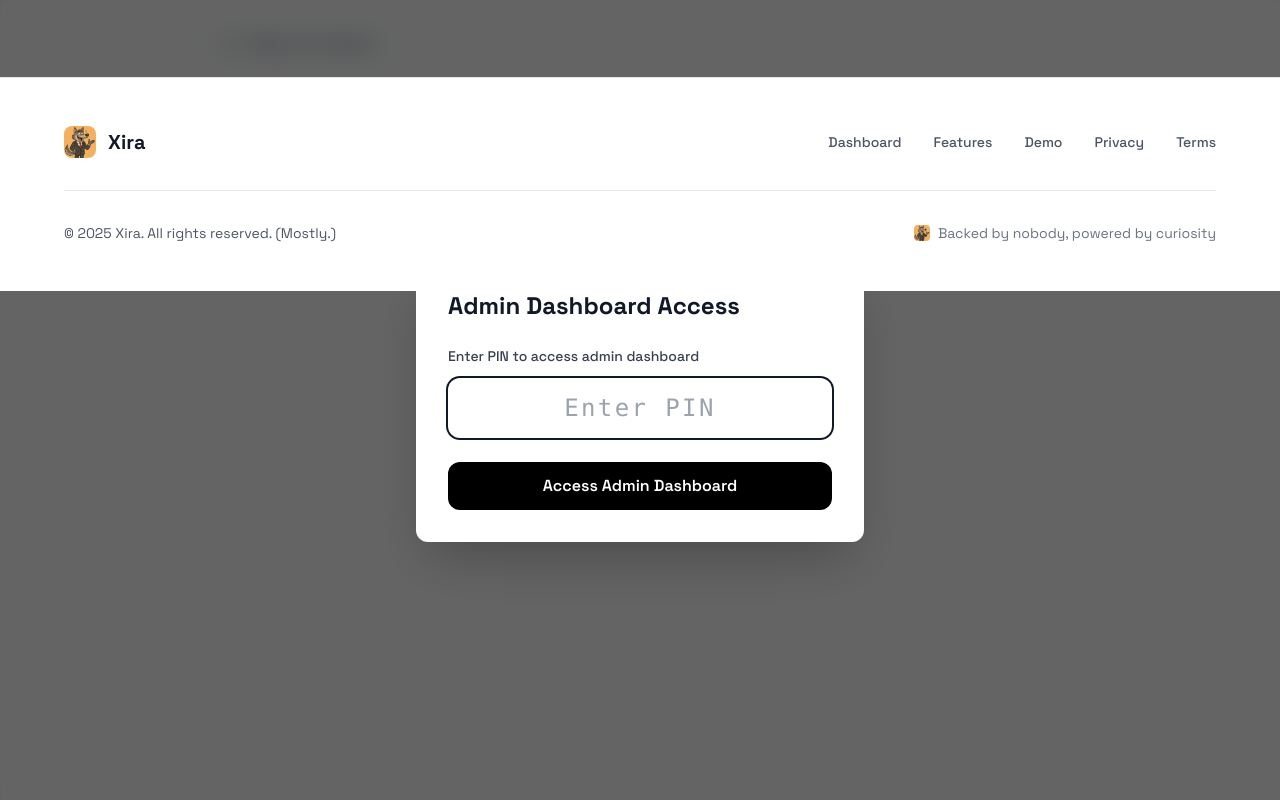
After one commit to muhammadanas0716/Xira, a Flask app: page /admin in a window 1280 px wide. The commit adds this page. Run offline with Flask 3, Linux system fonts and the light colour scheme; some libraries are stand-ins or nearby versions.

```diff
--- a/app/__init__.py
+++ b/app/__init__.py
@@ -17,10 +17,6 @@ def create_app():
     db.init_app(app)
 
     allowed_origins = os.getenv('ALLOWED_ORIGINS', 'http://localhost:5000,http://localhost:5001').split(',')
-    if os.getenv('VERCEL'):
-        vercel_url = os.getenv('VERCEL_URL', '')
-        if vercel_url:
-            allowed_origins.append(f'https://{vercel_url}')
     CORS(app, origins=allowed_origins if allowed_origins else ['*'], supports_credentials=True)
 
     @app.after_request
--- a/app/routes/main.py
+++ b/app/routes/main.py
@@ -66,3 +66,9 @@ def privacy():
 @main_bp.route('/terms')
 def terms():
     return render_template('terms.html')
+
+@main_bp.route('/admin')
+def admin():
+    if not session.get('dashboard_authenticated', False):
+        return render_template('admin.html', show_pin_modal=True)
+    return render_template('admin.html', show_pin_modal=False)
--- a/init_db.py
+++ b/init_db.py
@@ -3,7 +3,6 @@
 Initialize database schema
 Usage: python init_db.py [url]
 Example: python init_db.py http://localhost:5000
-Example: python init_db.py https://your-app.vercel.app
 """
 
 import sys
--- a/package.json
+++ /dev/null
@@ -1,5 +0,0 @@
-{
-  "dependencies": {
-    "@vercel/analytics": "^1.5.0"
-  }
-}
--- /dev/null
+++ b/static/js/admin.js
@@ -0,0 +1,168 @@
+function validatePin() {
+    const pinInput = document.getElementById('pinInput');
+    const pin = pinInput.value.trim();
+    const errorMsg = document.getElementById('pinError');
+    const submitBtn = document.getElementById('pinSubmitBtn');
+
+    if (!pin) {
+        errorMsg.textContent = 'Please enter a PIN';
+        errorMsg.classList.remove('hidden');
+        return;
+    }
+
+    submitBtn.disabled = true;
+    submitBtn.textContent = 'Validating...';
+
+    fetch('/api/validate-dashboard-pin', {
+        method: 'POST',
+        headers: {
+            'Content-Type': 'application/json',
+        },
+        body: JSON.stringify({ pin: pin })
+    })
+    .then(response => response.json())
+    .then(data => {
+        if (data.success) {
+            window.location.reload();
+        } else {
+            errorMsg.textContent = data.error || 'Invalid PIN';
+            errorMsg.classList.remove('hidden');
+            submitBtn.disabled = false;
+            submitBtn.textContent = 'Access Admin Dashboard';
+            pinInput.value = '';
+            pinInput.focus();
+        }
+    })
+    .catch(error => {
+        errorMsg.textContent = 'Error validating PIN. Please try again.';
+        errorMsg.classList.remove('hidden');
+        submitBtn.disabled = false;
+        submitBtn.textContent = 'Access Admin Dashboard';
+    });
+}
+
+document.addEventListener('DOMContentLoaded', function() {
+    const pinInput = document.getElementById('pinInput');
+    if (pinInput) {
+        pinInput.addEventListener('keypress', function(e) {
+            if (e.key === 'Enter') {
+                validatePin();
+            }
+        });
+        pinInput.focus();
+    }
+
+    if (!document.getElementById('pinModalOverlay')) {
+        loadWaitlist();
+        loadMessages();
+    }
+});
+
+function loadWaitlist() {
+    fetch('/api/admin/waitlist')
+        .then(response => response.json())
+        .then(data => {
+            const loading = document.getElementById('waitlistLoading');
+            const container = document.getElementById('waitlistContainer');
+            const empty = document.getElementById('waitlistEmpty');
+            const count = document.getElementById('waitlistCount');
+            const tbody = document.getElementById('waitlistTableBody');
+
+            loading.classList.add('hidden');
+
+            if (data.success && data.data && data.data.length > 0) {
+                count.textContent = data.count;
+                tbody.innerHTML = '';
+
+                data.data.forEach(item => {
+                    const row = document.createElement('tr');
+                    const date = item.created_at ? new Date(item.created_at).toLocaleString() : 'N/A';
+                    row.innerHTML = `
+                        <td class="px-4 py-3 whitespace-nowrap text-sm text-gray-900">${escapeHtml(item.email)}</td>
+                        <td class="px-4 py-3 whitespace-nowrap text-sm text-gray-500">${escapeHtml(date)}</td>
+                    `;
+                    tbody.appendChild(row);
+                });
+
+                container.classList.remove('hidden');
+            } else {
+                count.textContent = '0';
+                empty.classList.remove('hidden');
+            }
+        })
+        .catch(error => {
+            console.error('Error loading waitlist:', error);
+            document.getElementById('waitlistLoading').classList.add('hidden');
+            document.getElementById('waitlistEmpty').classList.remove('hidden');
+        });
+}
+
+function loadMessages() {
+    fetch('/api/admin/messages')
+        .then(response => response.json())
+        .then(data => {
+            const loading = document.getElementById('messagesLoading');
+            const container = document.getElementById('messagesContainer');
+            const empty = document.getElementById('messagesEmpty');
+            const count = document.getElementById('messagesCount');
+            const tbody = document.getElementById('messagesTableBody');
+
+            loading.classList.add('hidden');
+
+            if (data.success && data.data && data.data.length > 0) {
+                count.textContent = data.count;
+                tbody.innerHTML = '';
+
+                data.data.forEach(item => {
+                    const row = document.createElement('tr');
+                    const date = item.created_at ? new Date(item.created_at).toLocaleString() : 'N/A';
+                    const questionPreview = item.question.length > 50
+                        ? escapeHtml(item.question.substring(0, 50)) + '...'
+                        : escapeHtml(item.question);
+
+                    row.className = 'hover:bg-gray-50 cursor-pointer';
+                    row.innerHTML = `
+                        <td class="px-4 py-3 text-sm font-mono text-gray-600">${escapeHtml(item.chat_id.substring(0, 8))}...</td>
+                        <td class="px-4 py-3 text-sm text-gray-900">${questionPreview}</td>
+                        <td class="px-4 py-3 whitespace-nowrap text-sm text-gray-500">${escapeHtml(date)}</td>
+                    `;
+                    row.onclick = () => showMessageDetail(item);
+                    tbody.appendChild(row);
+                });
+
+                container.classList.remove('hidden');
+            } else {
+                count.textContent = '0';
+                empty.classList.remove('hidden');
+            }
+        })
+        .catch(error => {
+            console.error('Error loading messages:', error);
+            document.getElementById('messagesLoading').classList.add('hidden');
+            document.getElementById('messagesEmpty').classList.remove('hidden');
+        });
+}
+
+function showMessageDetail(message) {
+    document.getElementById('detailChatId').textContent = message.chat_id;
+    document.getElementById('detailQuestion').textContent = message.question;
+    document.getElementById('detailAnswer').textContent = message.answer;
+    document.getElementById('detailTimestamp').textContent = message.created_at
+        ? new Date(message.created_at).toLocaleString()
+        : 'N/A';
+    document.getElementById('messageDetailModal').classList.remove('hidden');
+}
+
+function closeMessageDetail() {
+    document.getElementById('messageDetailModal').classList.add('hidden');
+}
+
+
+document.addEventListener('keydown', function(e) {
+    if (e.key === 'Escape') {
+        const modal = document.getElementById('messageDetailModal');
+        if (modal && !modal.classList.contains('hidden')) {
+            closeMessageDetail();
+        }
+    }
+});
--- a/static/js/analytics.js
+++ /dev/null
@@ -1,3 +0,0 @@
-import { inject } from "@vercel/analytics";
-
-inject();
--- /dev/null
+++ b/templates/admin.html
@@ -0,0 +1,150 @@
+{% extends "standalone_base.html" %}
+
+{% block content %}
+{% if show_pin_modal %}
+<div id="pinModalOverlay" class="fixed inset-0 bg-black bg-opacity-60 backdrop-blur-md z-[100] flex items-center justify-center" style="pointer-events: auto !important;">
+    <div id="pinModal" class="bg-white rounded-xl p-8 max-w-md w-full mx-4 shadow-2xl" style="pointer-events: auto !important;">
+        <div class="flex items-center justify-between mb-6">
+            <h3 class="text-2xl font-bold text-gray-900">Admin Dashboard Access</h3>
+        </div>
+        <div class="mb-6">
+            <label class="block text-sm font-medium text-gray-700 mb-3">Enter PIN to access admin dashboard</label>
+            <input
+                id="pinInput"
+                type="password"
+                placeholder="Enter PIN"
+                class="w-full px-4 py-3 border-2 border-gray-300 rounded-xl focus:outline-none focus:ring-2 focus:ring-gray-900 focus:border-transparent text-center text-2xl tracking-widest font-mono"
+                maxlength="20"
+                autocomplete="off"
+                style="pointer-events: auto !important;"
+            >
+            <p id="pinError" class="mt-3 text-sm text-red-600 hidden"></p>
+        </div>
+        <button
+            id="pinSubmitBtn"
+            onclick="validatePin()"
+            class="w-full bg-black hover:bg-gray-800 text-white font-semibold py-3 px-4 rounded-xl transition-all"
+            style="pointer-events: auto !important;"
+        >
+            Access Admin Dashboard
+        </button>
+    </div>
+</div>
+<style>
+    {% if show_pin_modal %}
+    body > *:not(#pinModalOverlay) {
+        pointer-events: none !important;
+        user-select: none !important;
+    }
+    {% endif %}
+</style>
+{% endif %}
+
+<div class="max-w-7xl mx-auto px-4 sm:px-6 lg:px-8 py-8 {% if show_pin_modal %}hidden{% endif %}">
+    <div class="mb-8">
+        <h1 class="text-4xl font-bold text-gray-900 mb-2">Admin Dashboard</h1>
+        <p class="text-gray-600">View waitlist users and messages</p>
+    </div>
+
+    <div class="grid grid-cols-1 lg:grid-cols-2 gap-6 mb-8">
+        <div class="bg-white rounded-xl shadow-lg p-6">
+            <div class="flex items-center justify-between mb-4">
+                <h2 class="text-2xl font-bold text-gray-900">Waitlist Users</h2>
+                <span id="waitlistCount" class="bg-gray-100 text-gray-800 px-3 py-1 rounded-full text-sm font-semibold">0</span>
+            </div>
+            <div id="waitlistLoading" class="text-center py-8">
+                <div class="inline-block animate-spin rounded-full h-8 w-8 border-b-2 border-gray-900"></div>
+            </div>
+            <div id="waitlistContainer" class="hidden max-h-96 overflow-y-auto scrollbar-hide">
+                <table class="min-w-full divide-y divide-gray-200">
+                    <thead class="bg-gray-50 sticky top-0">
+                        <tr>
+                            <th class="px-4 py-3 text-left text-xs font-medium text-gray-500 uppercase tracking-wider">Email</th>
+                            <th class="px-4 py-3 text-left text-xs font-medium text-gray-500 uppercase tracking-wider">Joined</th>
+                        </tr>
+                    </thead>
+                    <tbody id="waitlistTableBody" class="bg-white divide-y divide-gray-200">
+                    </tbody>
+                </table>
+            </div>
+            <div id="waitlistEmpty" class="hidden text-center py-8 text-gray-500">
+                No waitlist users yet
+            </div>
+        </div>
+
+        <div class="bg-white rounded-xl shadow-lg p-6">
+            <div class="flex items-center justify-between mb-4">
+                <h2 class="text-2xl font-bold text-gray-900">Messages</h2>
+                <span id="messagesCount" class="bg-gray-100 text-gray-800 px-3 py-1 rounded-full text-sm font-semibold">0</span>
+            </div>
+            <div id="messagesLoading" class="text-center py-8">
+                <div class="inline-block animate-spin rounded-full h-8 w-8 border-b-2 border-gray-900"></div>
+            </div>
+            <div id="messagesContainer" class="hidden max-h-96 overflow-y-auto scrollbar-hide">
+                <table class="min-w-full divide-y divide-gray-200">
+                    <thead class="bg-gray-50 sticky top-0">
+                        <tr>
+                            <th class="px-4 py-3 text-left text-xs font-medium text-gray-500 uppercase tracking-wider">Chat ID</th>
+                            <th class="px-4 py-3 text-left text-xs font-medium text-gray-500 uppercase tracking-wider">Question</th>
+                            <th class="px-4 py-3 text-left text-xs font-medium text-gray-500 uppercase tracking-wider">Timestamp</th>
+                        </tr>
+                    </thead>
+                    <tbody id="messagesTableBody" class="bg-white divide-y divide-gray-200">
+                    </tbody>
+                </table>
+            </div>
+            <div id="messagesEmpty" class="hidden text-center py-8 text-gray-500">
+                No messages yet
+            </div>
+        </div>
+    </div>
+
+    <div id="messageDetailModal" class="hidden fixed inset-0 bg-black bg-opacity-60 backdrop-blur-md z-50 flex items-center justify-center p-4">
+        <div class="bg-white rounded-xl shadow-2xl max-w-4xl w-full max-h-[90vh] overflow-hidden flex flex-col">
+            <div class="p-6 border-b border-gray-200 flex items-center justify-between">
+                <h3 class="text-2xl font-bold text-gray-900">Message Details</h3>
+                <button onclick="closeMessageDetail()" class="text-gray-400 hover:text-gray-600 transition-colors">
+                    <svg class="w-6 h-6" fill="none" stroke="currentColor" viewBox="0 0 24 24">
+                        <path stroke-linecap="round" stroke-linejoin="round" stroke-width="2" d="M6 18L18 6M6 6l12 12"></path>
+                    </svg>
+                </button>
+            </div>
+            <div class="p-6 overflow-y-auto flex-1">
+                <div class="mb-6">
+                    <label class="block text-sm font-medium text-gray-700 mb-2">Chat ID</label>
+                    <div id="detailChatId" class="px-4 py-2 bg-gray-50 rounded-lg font-mono text-sm"></div>
+                </div>
+                <div class="mb-6">
+                    <label class="block text-sm font-medium text-gray-700 mb-2">Question</label>
+                    <div id="detailQuestion" class="px-4 py-3 bg-gray-50 rounded-lg whitespace-pre-wrap"></div>
+                </div>
+                <div class="mb-6">
+                    <label class="block text-sm font-medium text-gray-700 mb-2">Answer</label>
+                    <div id="detailAnswer" class="px-4 py-3 bg-gray-50 rounded-lg whitespace-pre-wrap max-h-96 overflow-y-auto"></div>
+                </div>
+                <div>
+                    <label class="block text-sm font-medium text-gray-700 mb-2">Timestamp</label>
+                    <div id="detailTimestamp" class="px-4 py-2 bg-gray-50 rounded-lg"></div>
+                </div>
+            </div>
+        </div>
+    </div>
+</div>
+{% endblock %}
+
+{% block extra_head %}
+<style>
+    .scrollbar-hide::-webkit-scrollbar {
+        display: none;
+    }
+    .scrollbar-hide {
+        -ms-overflow-style: none;
+        scrollbar-width: none;
+    }
+</style>
+{% endblock %}
+
+{% block extra_scripts %}
+<script src="{{ url_for('static', filename='js/utils/security.js') }}"></script>
+<script src="{{ url_for('static', filename='js/admin.js') }}"></script>
+{% endblock %}
--- a/templates/base.html
+++ b/templates/base.html
@@ -43,7 +43,6 @@
 
     {% include 'partials/_modal.html' %}
 
-    <script type="module" src="{{ url_for('static', filename='js/analytics.js') }}"></script>
     <script src="{{ url_for('static', filename='js/utils/security.js') }}"></script>
     <script src="{{ url_for('static', filename='js/utils/markdown.js') }}"></script>
     <script src="{{ url_for('static', filename='js/ui/modal.js') }}"></script>
--- a/templates/landing.html
+++ b/templates/landing.html
@@ -306,7 +306,6 @@
         </div>
     </div>
 
-    <script type="module" src="{{ url_for('static', filename='js/analytics.js') }}"></script>
     <script src="{{ url_for('static', filename='js/utils/markdown.js') }}"></script>
     <script src="{{ url_for('static', filename='js/landing.js') }}"></script>
 </body>
--- a/templates/standalone_base.html
+++ b/templates/standalone_base.html
@@ -1,5 +1,6 @@
 <!DOCTYPE html>
 <html lang="en">
+
 <head>
     <meta charset="UTF-8">
     <meta name="viewport" content="width=device-width, initial-scale=1.0">
@@ -15,18 +16,21 @@
             overflow-x: hidden !important;
             overflow-y: auto !important;
         }
+
         html {
             overflow-y: auto !important;
         }
     </style>
     {% block extra_head %}{% endblock %}
 </head>
+
 <body class="bg-gray-50 relative standalone-page">
     <div class="relative z-10">
         <div class="max-w-4xl mx-auto px-4 sm:px-6 lg:px-8 pt-8 pb-4">
             <a href="/" class="inline-flex items-center gap-2 text-gray-600 hover:text-gray-900 transition-colors">
                 <svg class="w-5 h-5" fill="none" stroke="currentColor" viewBox="0 0 24 24">
-                    <path stroke-linecap="round" stroke-linejoin="round" stroke-width="2" d="M10 19l-7-7m0 0l7-7m-7 7h18"></path>
+                    <path stroke-linecap="round" stroke-linejoin="round" stroke-width="2"
+                        d="M10 19l-7-7m0 0l7-7m-7 7h18"></path>
                 </svg>
                 <span class="font-medium">Return to Home</span>
             </a>
@@ -64,6 +68,7 @@
             </div>
         </div>
     </footer>
-    <script type="module" src="{{ url_for('static', filename='js/analytics.js') }}"></script>
+    {% block extra_scripts %}{% endblock %}
 </body>
+
 </html>
```
Also changed, not shown: VERCEL_DEPLOYMENT_GUIDE.md (deleted, +0 -276 lines), app/routes/api.py (+45 -0 lines), app/services/stock_service.py (+0 -9 lines), package-lock.json (deleted), vercel.json (deleted), 1 other file.
